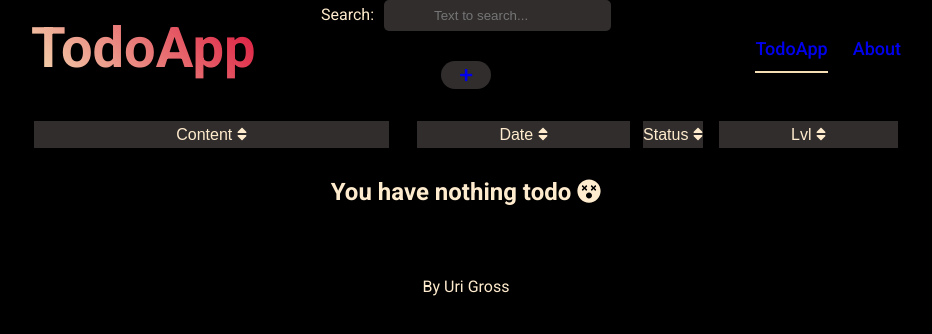
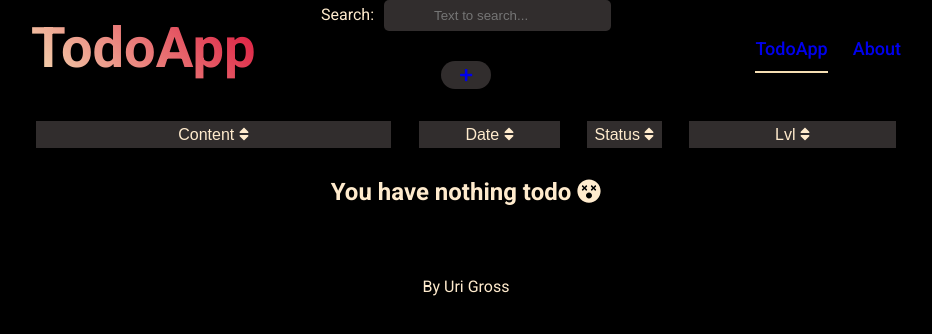
Before and after one commit to urigross/TodoApp., an Angular app: page /#/ in a window 1280 px wide. Shown: the top 334 px of the page, without its empty margins (174-1106 px from the left). Built offline with nearby package versions, Linux system fonts and the light colour scheme.

Commit message:
Changed sort buttons widths and margin right

```diff
--- a/src/app/pages/todo/todo.component.scss
+++ b/src/app/pages/todo/todo.component.scss
@@ -32,6 +32,7 @@
         display: flex;
         justify-content: flex-start;
         margin-bottom: 30px;
+        min-width: 1045px;
         button {
             font-size: 16px;
             height: 27px;
@@ -43,15 +44,15 @@
         margin-right: 40px;
     }
     .date-btn {
-        min-width: 250px;
-        margin-right: 36px;
+        min-width: 135px;
+        margin-right: 150px;
     }
     .status-btn {
-        min-width: 105px;
-        margin-right: 70px;
+        min-width: 95px;
+        margin-right: 83px;
     }
     .importance-btn {
-        min-width: 193px;
+        min-width: 187px;
     }
 }
 
@@ -61,19 +62,22 @@
         //     height: 180px;
         //     padding-left: 0px;
         // }
+        .sort-btn-container{
+            min-width: 860px;
+        }
         .content-btn {
             margin-right: 28px;
         }
         .date-btn {
-            min-width: 213px;
-            margin-right: 13px;
+            min-width: 141px;
+            margin-right: 27px;
         }
         .status-btn {
-            min-width: 60px;
-            margin-right: 16px;
+            min-width: 75px;
+            margin-right: 27px;
         }
         .importance-btn {
-            min-width: 179px;
+            min-width: 207px;
         }
     }
 }
@@ -82,6 +86,8 @@
     .todo-app-container {
         .sort-btn-container {
             gap: 37px;
+            min-width: 558px;
+
             button {
                 min-width: 120px;
                 min-width: 92px;
@@ -97,6 +103,7 @@
     .todo-app-container {
         .sort-btn-container {
             grid-gap: 0;
+            min-width: 449px;
         }
     }
 }
@@ -104,6 +111,7 @@
 @media (max-width: 500px) {
     .todo-app-container {
         .sort-btn-container {
+            min-width: 380px;
             button {
                 min-width: 75px;
             }
@@ -138,14 +146,18 @@
 @media only screen and (max-width: 385px) {
     .todo-app-container {
         .sort-btn-container {
-            justify-content: space-between;
-            width: 330px;
-            gap: 11px;
+            // justify-content: space-between;
+            // max-width: 330px;
+            gap: 4px;
+            justify-content: center;
             button:not(:last-child) {
                 margin-right: 0px;
             }
             button {
+                height: 40px;
                 min-width: 70px;
+                border-radius: 4px;
+                padding: 12px;
             }
         }
         .add-btn {
```
